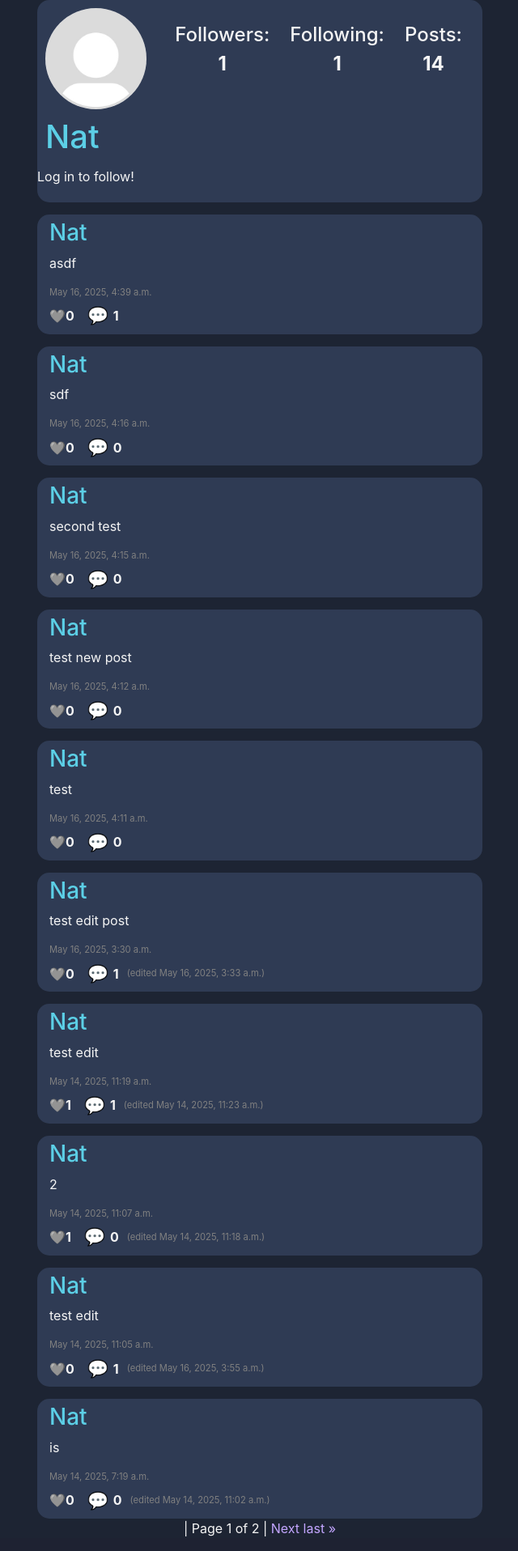
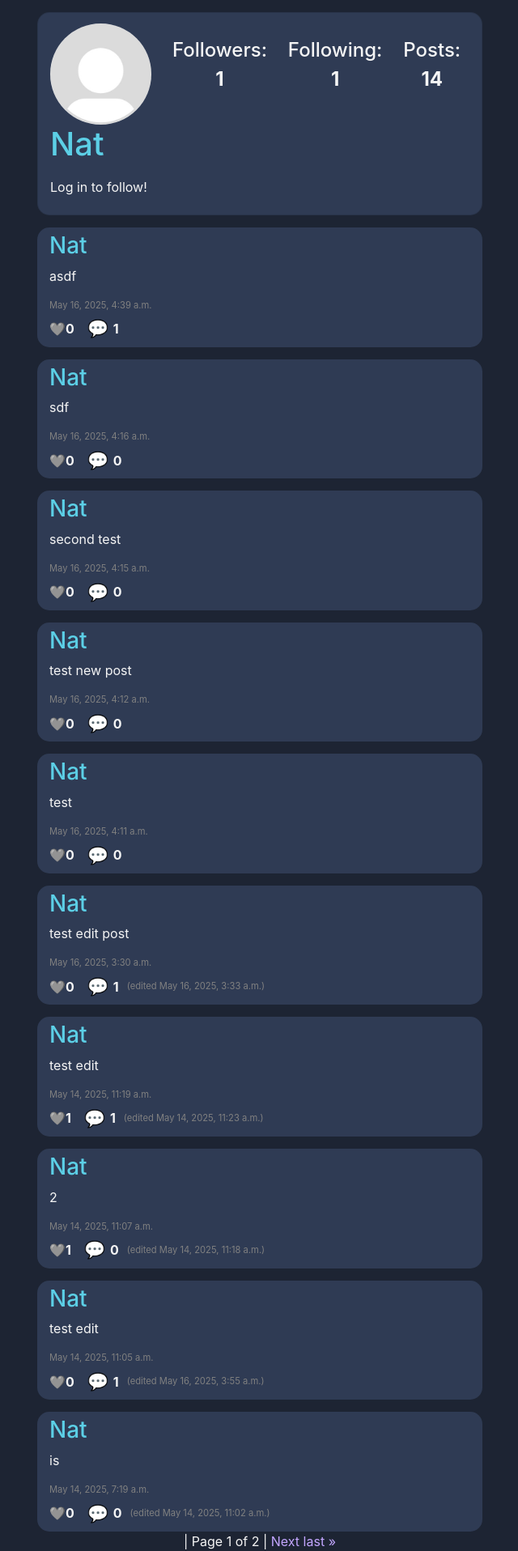
Before and after one commit to Jon-Cactus/CactuSocial, a Django app: a page that uses network/templates/network/profile.html in a window 1280 px wide. Shown: the part 56-1972 px from the top of the page at 81% size, without its empty margins (319-959 px from the left). Run offline with Django 3.2, Linux system fonts and the light colour scheme; data comes from the database, SQL or seed files in the repository; both versions use the stored data as it was after the commit; some libraries are stand-ins or nearby versions.

Commit message:
finished CSS refactor and post, comment, reply, bio real time char count

```diff
--- a/network/static/network/index.js
+++ b/network/static/network/index.js
@@ -14,6 +14,9 @@ document.addEventListener('DOMContentLoaded', function() {
         const charCount = document.getElementById('char-count');
         postContent.addEventListener('input', () => {
             charCount.textContent = postContent.value.length;
+            if (postContent.value.length === 512) {
+                charCount.style.color = '#ff903c';
+            }
         })
         postForm.addEventListener('submit', function(e) {
             e.preventDefault();
@@ -85,12 +88,12 @@ document.addEventListener('DOMContentLoaded', function() {
                     const div = document.createElement('div');
                     // Create save button
                     const saveBtn = document.createElement('button');
-                    saveBtn.classList.add('btn', 'btn-primary');
+                    saveBtn.classList.add('btn-base', 'submit-btn');
                     saveBtn.id = 'edit-post-save-btn';
                     saveBtn.textContent = 'Save';
                     // Create cancel button
                     const cancelBtn = document.createElement('a');
-                    cancelBtn.classList.add('btn', 'btn-outline-secondary');
+                    cancelBtn.classList.add('btn-base', 'cancel-btn');
                     cancelBtn.id = 'edit-post-cancel-btn';
                     cancelBtn.textContent = 'Cancel';
                     // Append buttons to div
@@ -171,7 +174,7 @@ document.addEventListener('DOMContentLoaded', function() {
         postsDiv.querySelectorAll('.comment-form').forEach(commentForm => {
             commentForm.addEventListener('submit', async (event) => {
                 event.preventDefault();
-                const content = commentForm.querySelector('.comment-content').value;
+                const content = commentForm.querySelector('.comment-text').value;
                 const postId = commentForm.querySelector('.submit-comment-btn').dataset.id;
                 const postDiv = commentForm.closest('.post-div');
                 const commentsDiv = commentForm.closest('.comment-section-div').querySelector('.comments-div');
@@ -205,13 +208,21 @@ document.addEventListener('DOMContentLoaded', function() {
                     // Insert new comment at the top of the comments section
                     commentsDiv.prepend(commentDiv);
 
-                    commentForm.querySelector('.comment-content').value = '';
+                    commentForm.querySelector('.comment-text').value = '';
                     const commentCount = postDiv.querySelector('.comment-count');
                     commentCount.textContent = parseInt(commentCount.textContent) + 1;
                 } else {
                     commentForm.querySelector('.comment-error-message').textContent = result.error;
                 }
             });
+            const commentText = commentForm.querySelector('.comment-text');
+            const charCount = commentForm.querySelector('#char-count');
+            commentText.addEventListener('input', () => {
+                charCount.textContent = commentText.value.length;
+                if (commentText.value.length === 512) {
+                    charCount.style.color = '#ff903c';
+                }
+            })
         });
         postsDiv.querySelectorAll('.reply-btn').forEach(element => {
             element.addEventListener('click', (event) => {
@@ -232,6 +243,7 @@ document.addEventListener('DOMContentLoaded', function() {
 
                 const result = await commentReply(commentId, replyText);
                 if (result.success) {
+                    replyText.value = '';
                     /* Generate new comment via DOM manipulation to update UI */
                     // Create reply div
                     const replyDiv = document.createElement('div');
@@ -270,6 +282,15 @@ document.addEventListener('DOMContentLoaded', function() {
                     replyForm.querySelector('.reply-error-message').textContent = result.error;
                 }
             });
+            const replyText = replyForm.querySelector('.reply-text');
+            const charCount = replyForm.querySelector('#char-count');
+            replyText.addEventListener('input', () => {
+                charCount.textContent = replyText.value.length;
+                if (replyText.value.length === 512) {
+                    charCount.style.color = '#ff903c';
+                }
+            })
+
         });
         postsDiv.querySelectorAll('.comment-like-btn').forEach(likeBtn => {
             likeBtn.addEventListener('mouseenter', () => {
@@ -300,6 +321,9 @@ document.addEventListener('DOMContentLoaded', function() {
         const charCount = document.getElementById('char-count');
         bio.addEventListener('input', () => {
             charCount.textContent = bio.value.length;
+            if (bio.value.length === 512) {
+                charCount.style.color = '#ff903c';
+            }
         })
     }
 });
@@ -414,7 +438,7 @@ const comment = async (postId, content) => {
 
 const commentReply = async (commentId, text) => {
     try {
-        const response = await fetch(`post/${commentId}/reply`, {
+        const response = await fetch(`/post/${commentId}/reply`, {
             method: 'POST',
             headers: {
                 'Content-Type': 'application/json',
@@ -440,7 +464,7 @@ const toggleLikeComment = async (commentId, isLiked) => {
     try {
         // determine correct method and endpoint
         const method = isLiked ? 'DELETE' : 'POST';
-        const endpoint = isLiked ? `comment/${commentId}/unlike` : `comment/${commentId}/like`;
+        const endpoint = isLiked ? `/comment/${commentId}/unlike` : `comment/${commentId}/like`;
         const response = await fetch(endpoint, {
             method: method,
             headers: {
--- a/network/static/network/styles.css
+++ b/network/static/network/styles.css
@@ -1,13 +1,23 @@
+:root {
+    --primary: #5ccfe6;
+    --secondary: #c3a6ff;
+    --background: #1d2433;
+    --light-background: #2f3b54;
+    --dark-background: #171c28;
+    --submit-btn: #bae67e;
+    --cancel-btn: #ff903c;
+}
+
 * {
     margin: 0;
     box-sizing: border-box;
 }
 
 a {
-    color: #c3a6ff;
+    color: var(--secondary);
 }
 
-button:focus, a:focus {
+button:focus, a:focus, textarea:focus {
     outline: none;
 }
 
@@ -36,22 +46,26 @@ button:focus, a:focus {
 .header-txt {
     align-self: flex-start;
     width: 550px;
-    color: #5ccfe6;
+    color: var(--primary);
 }
 
 .profile-header-txt {
-    margin-left: 10px;
     white-space: nowrap;
     overflow: visible;
-    color: #5ccfe6;
+    color: var(--primary);
+}
+
+.card {
+    border-radius: 15px;
+    width: 550px;
+    margin-top: 15px;
+    padding: 3px 0 1px 15px;
+    background-color: var(--light-background);
 }
 
 .profile-card {
-    border-radius: 15px;
     /*border: 1px solid green;*/
-    width: 550px;
     min-height: 250px;
-    background-color: #2f3b54;
 }
 
 .profile-header {
@@ -62,7 +76,7 @@ button:focus, a:focus {
     border-radius: 100px;
     height: 125px;
     width: 125px;
-    margin: 10px;
+    margin: 10px 0px 0px 0px;
 }
 
 .counts {
@@ -80,7 +94,7 @@ button:focus, a:focus {
 }
 
 .bio {
-    padding: 5px 10px 0px 10px;
+    padding: 5px 5px 0px 5px;
     margin: 0px;
     /*border: 1px solid purple;*/
     overflow-y: auto;
@@ -109,42 +124,36 @@ button:focus, a:focus {
 .post-div {
     border-radius: 15px;
     width: 550px;
-    background-color: #2f3b54;
+    background-color: var(--light-background);
     margin-top: 15px;
     padding: 6px 0 1px 15px;
     /*border: 1px solid orange;*/
 }
 
-.card {
-    border-radius: 15px;
-    width: 550px;
-    background-color: #2f3b54;
-    margin-top: 15px;
-    padding: 3px 0 1px 15px;
-}
-
-.post-btn {
-    background-color: #ff903c;
+.btn-base {
     border: none;
     border-radius: 6px;
     padding: 5px 10px 5px 10px;
-    margin: 0px 0px 10px 0px;
+    margin: 0px 10px 10px 0px;
     font-weight: 600;
 }
 
+.submit-btn {
+    background-color: var(--submit-btn);
+}
 
-
-.submit-comment-btn {
-    background-color: #ff903c;
-    border: none;
-    border-radius: 6px;
-    padding-left: 15px;
-    margin: 10px;
-    padding: 5px 10px 5px 10px;
-    font-weight: 600;
+.cancel-btn {
+    background-color: var(--cancel-btn);
 }
 
 .comments-div {
+}
+
+.comment-div {
+    margin: 0 15px 6px 0;
+    border-radius: 15px;
+    padding: 6px 0 1px 15px;
+    background-color: var(--dark-background);
 }
 
 /* testing */
--- a/network/templates/network/index.html
+++ b/network/templates/network/index.html
@@ -9,9 +9,9 @@
         <form id="post-form">
             <h3>New Post</h3>
             <textarea class="form-textarea" id="post-content" rows="5" cols="50" {% if  not request.user.is_authenticated %}placeholder="Login to post!" disabled{% endif %} maxlength="512" required></textarea>
-            <p><span id="char-count">0</span>/512</p>
-            <div>
-                <button id="post-btn" class="post-btn"{% if not request.user.is_authenticated %}disabled{% endif %}>Post</button>
+            <div class="char-count-div">
+                <button id="post-btn" class="post-btn btn-base submit-btn"{% if not request.user.is_authenticated %}disabled{% endif %}>Post</button>
+                <p><span id="char-count">0</span>/512</p>
             </div>
         </form>
     </div>
--- a/network/templates/network/partials/load_posts.html
+++ b/network/templates/network/partials/load_posts.html
@@ -33,14 +33,18 @@
                 <!--Comment form-->
                 <div class="comment-form-div">
                     <form class="comment-form">
-                        <textarea class="form-textarea comment-content" rows="5" cols="50" required {% if not user.is_authenticated %}placeholder="Login to comment!" disabled{% endif %}></textarea>
+                        <textarea class="form-textarea comment-text" rows="5" cols="50" required {% if not user.is_authenticated %}placeholder="Login to comment!" disabled{% endif %}></textarea>
                         <div class="comment-error-message"></div>
-                        <button class="submit-comment-btn" data-id="{{ post.id }}" {% if not user.is_authenticated %}disabled{% endif %}>Comment</button>
+                        <div class="char-count-div">
+                            <button class="submit-comment-btn btn-base submit-btn" data-id="{{ post.id }}" {% if not user.is_authenticated %}disabled{% endif %}>Comment</button>
+                            <p><span id="char-count">0</span>/512</p>
+                        </div>
                     </form>
                 </div>
                 <!--Comments container-->
+                <h3>Comments</h3>
+                <!--TODO: update styling-->
                 <div class="comments-div">
-                    <h3>Comments</h3>
                     {% for comment in post.comment_set.all %}
                         <div class="comment-div">
                             <div class="comment-header-div">
@@ -57,9 +61,7 @@
                                     🩶
                                 {% endif %}
                                 <strong class="like-count count">{{ comment.like_count }}</strong>
-                                {% if comment.profile != user.profile %}
-                                    <button class="reply-btn post-interact-btn" data-replycount="{{ comment.reply_count }}">Load {{ comment.reply_count }} replies</button>
-                                {% endif %}
+                                <button class="reply-btn" data-replycount="{{ comment.reply_count }}">Load {{ comment.reply_count }} replies</button>
                                 {% if comment.profile == user.profile %}
                                     <button class="comment-edit-btn" data-id="{{ post.id }}">Edit</button>
                                 {% endif %}
@@ -77,7 +79,10 @@
                                     <form class="reply-form">
                                         <textarea class="form-textarea reply-text" rows="5" cols="50" required {% if not user.is_authenticated %}placeholder="Login to reply!" disabled{% endif %}></textarea>
                                         <div class="reply-error-message"></div>
-                                        <button class="submit-reply-btn" data-id="{{ comment.id }}" {% if not user.is_authenticated %}disabled{% endif %}>Reply</button>
+                                        <div class="char-count-div">
+                                            <button class="submit-reply-btn btn-base submit-btn" data-id="{{ comment.id }}" {% if not user.is_authenticated %}disabled{% endif %}>Reply</button>
+                                            <p><span id="char-count">0</span>/512</p>
+                                        </div>
                                     </form>
                                 </div>
                                 <!--Replies-->
--- a/network/templates/network/profile.html
+++ b/network/templates/network/profile.html
@@ -2,7 +2,7 @@
 {% load static %}
 {% block title %}{{ title }}{% endblock %}
 {% block body %}
-    <div class="profile-card">
+    <div class="card profile-card">
         <div class="flex">
             <div class="profile-header">
                 <img src="{{ user_obj.profile.display_picture }}" class="profile-picture" alt="Profile picture for {{ user_obj.profile.username }}">
@@ -31,7 +31,7 @@
                 <p>{{ user_obj.profile.bio }}</p>
             {% endif %}
         </div>
-        <div class="post-interact-div">
+        <div class="interact-div">
             {% if user.is_authenticated %}
                 {% if user_obj.username != user.username %}
                     <button class="btn btn-outline-primary"
```
Also changed, not shown: other parts of network/static/network/styles.css (+26 -9 lines), network/templates/network/profile_setup.html (+5 -3 lines), db.sqlite3.
